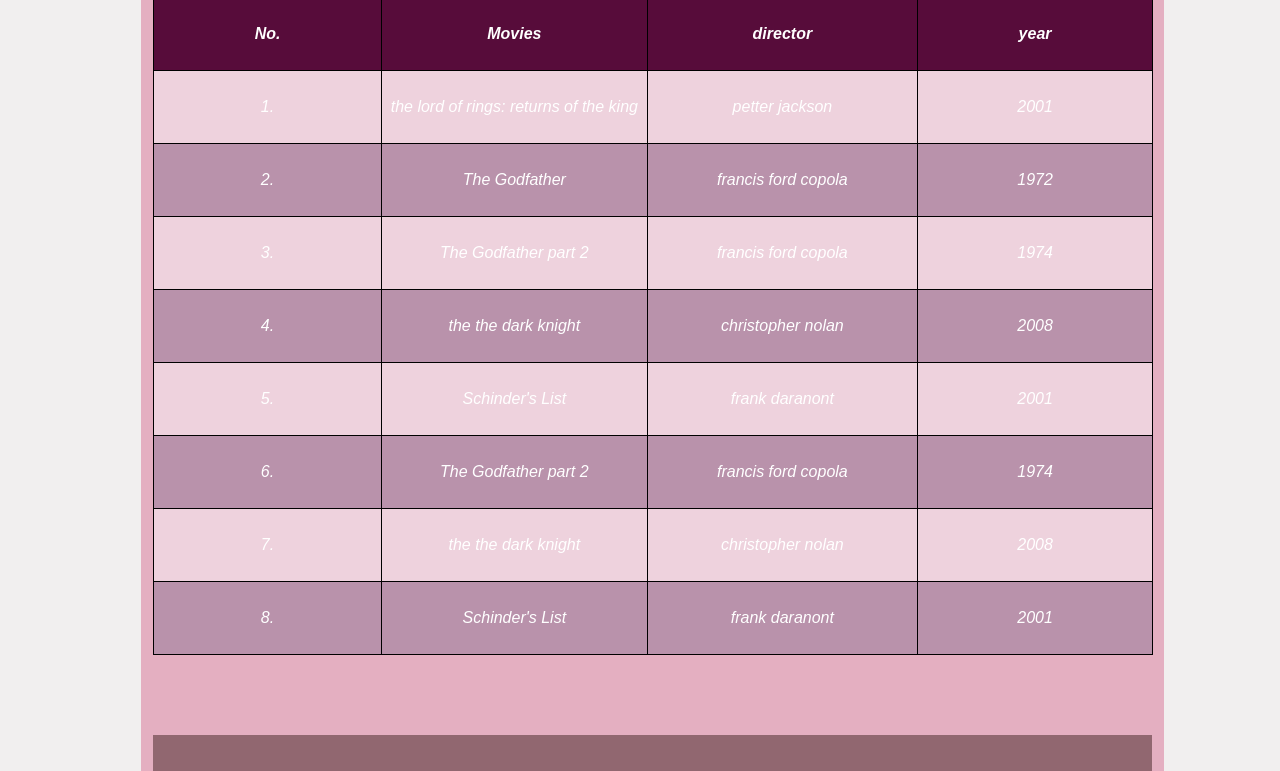
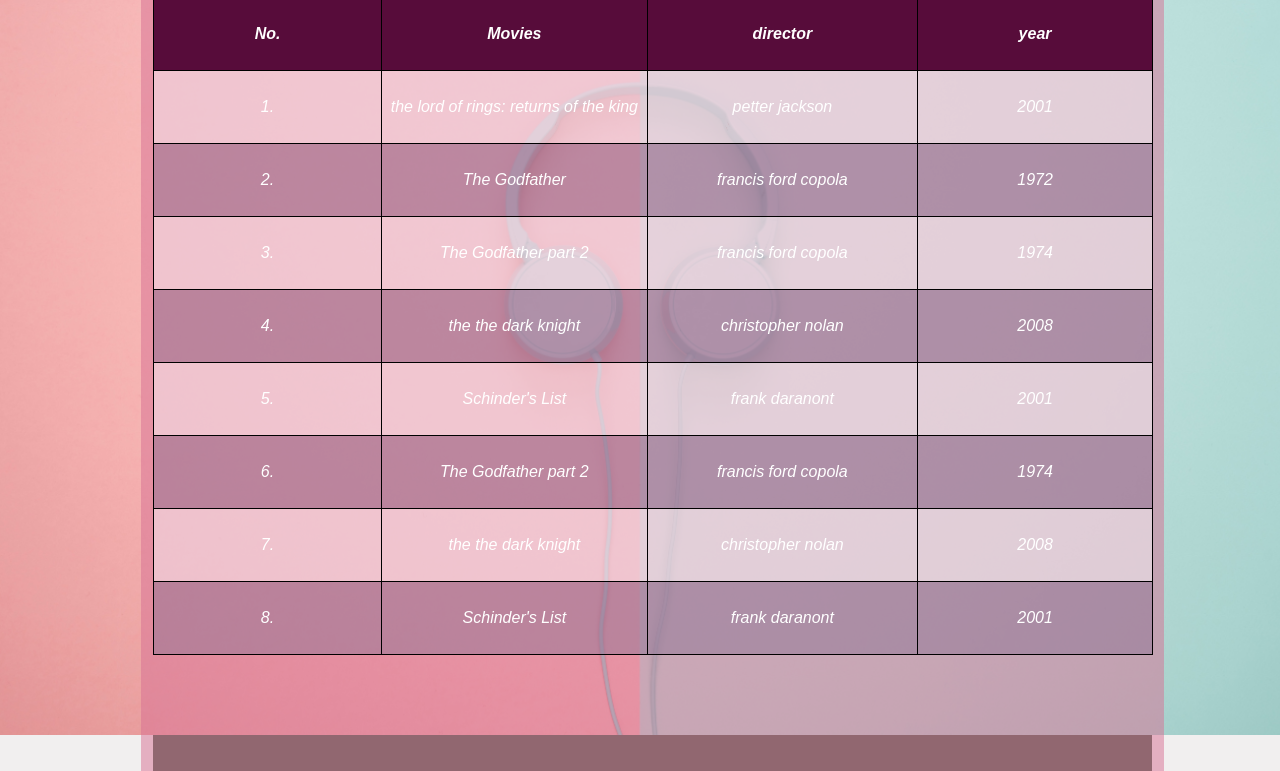
Before and after one commit to Nilufardehqanpour/Movie-Theater, a plain HTML site: page index.html in a window 1280 px wide. Shown: the part 227-998 px from the top of the page. Drawn offline with Linux system fonts and the light colour scheme.

Commit message:
style.css

```diff
--- a/style.css
+++ b/style.css
@@ -1,6 +1,6 @@
 body{
             background-color: rgba(216, 112, 147, 0.5);
-            background-image: url(/media/1.jpg);
+            background-image: url(1.jpg);
             background-repeat:no-repeat;
             background-size: cover;
             background-position: center;
```
